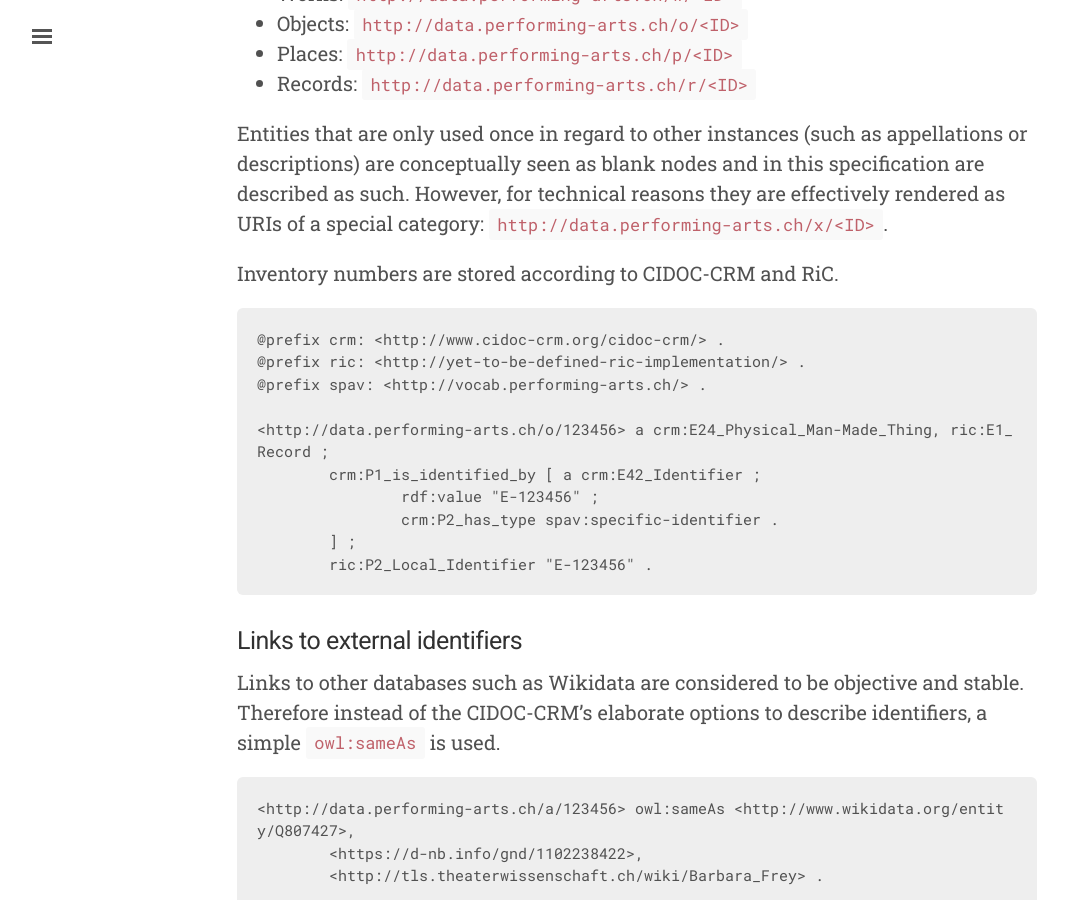
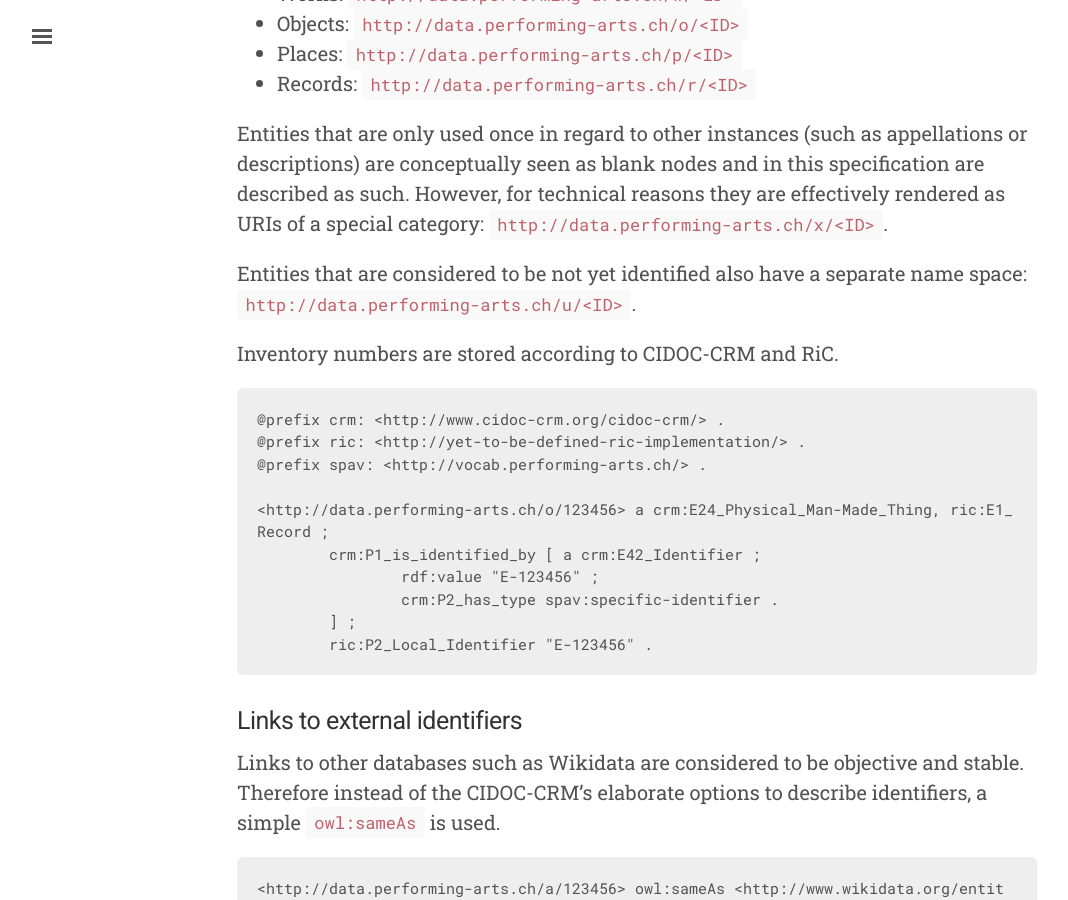
Before and after one commit to sapa/spa-specifications, a Jekyll site: the page built from identities.md, in a window 1280 px wide and 900 px high, scrolled down 917 px. Shown: the whole window, without its empty margins (3-1071 px from the left). Built offline with Jekyll 4.4.1, drawn with Linux system fonts in a browser that asks for light colours.

Commit message:
name space for unidentified entities added

```diff
--- a/identities.md
+++ b/identities.md
@@ -33,6 +33,8 @@ The primary identifier is the URI of a resource. URIs are structured according t
 * Records: `http://data.performing-arts.ch/r/<ID>`
 
 Entities that are only used once in regard to other instances (such as appellations or descriptions) are conceptually seen as blank nodes and in this specification are described as such. However, for technical reasons they are effectively rendered as URIs of a special category: `http://data.performing-arts.ch/x/<ID>`.
+
+Entities that are considered to be not yet identified also have a separate name space: `http://data.performing-arts.ch/u/<ID>`.
 
 Inventory numbers are stored according to CIDOC-CRM and RiC.
 
```
